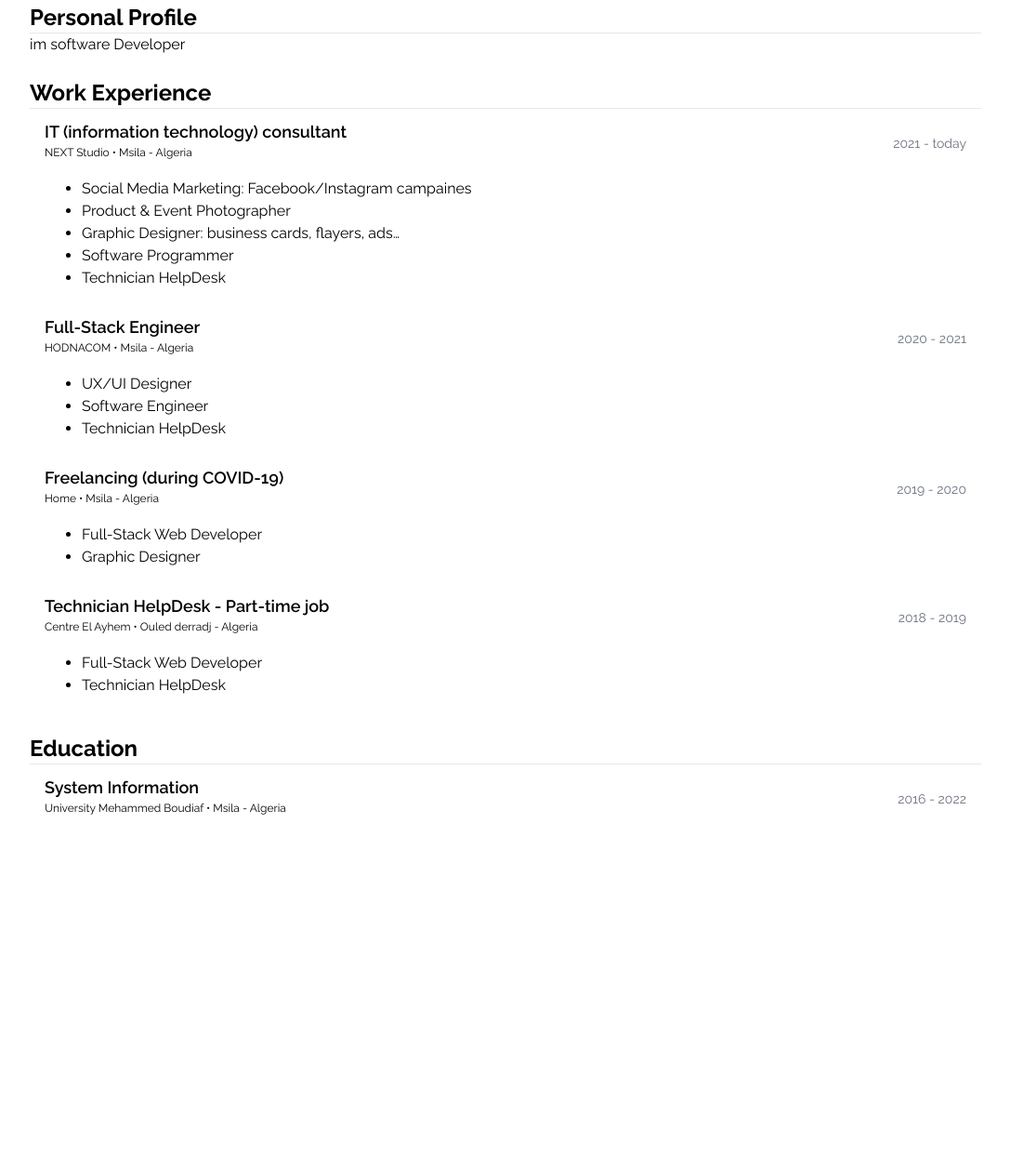
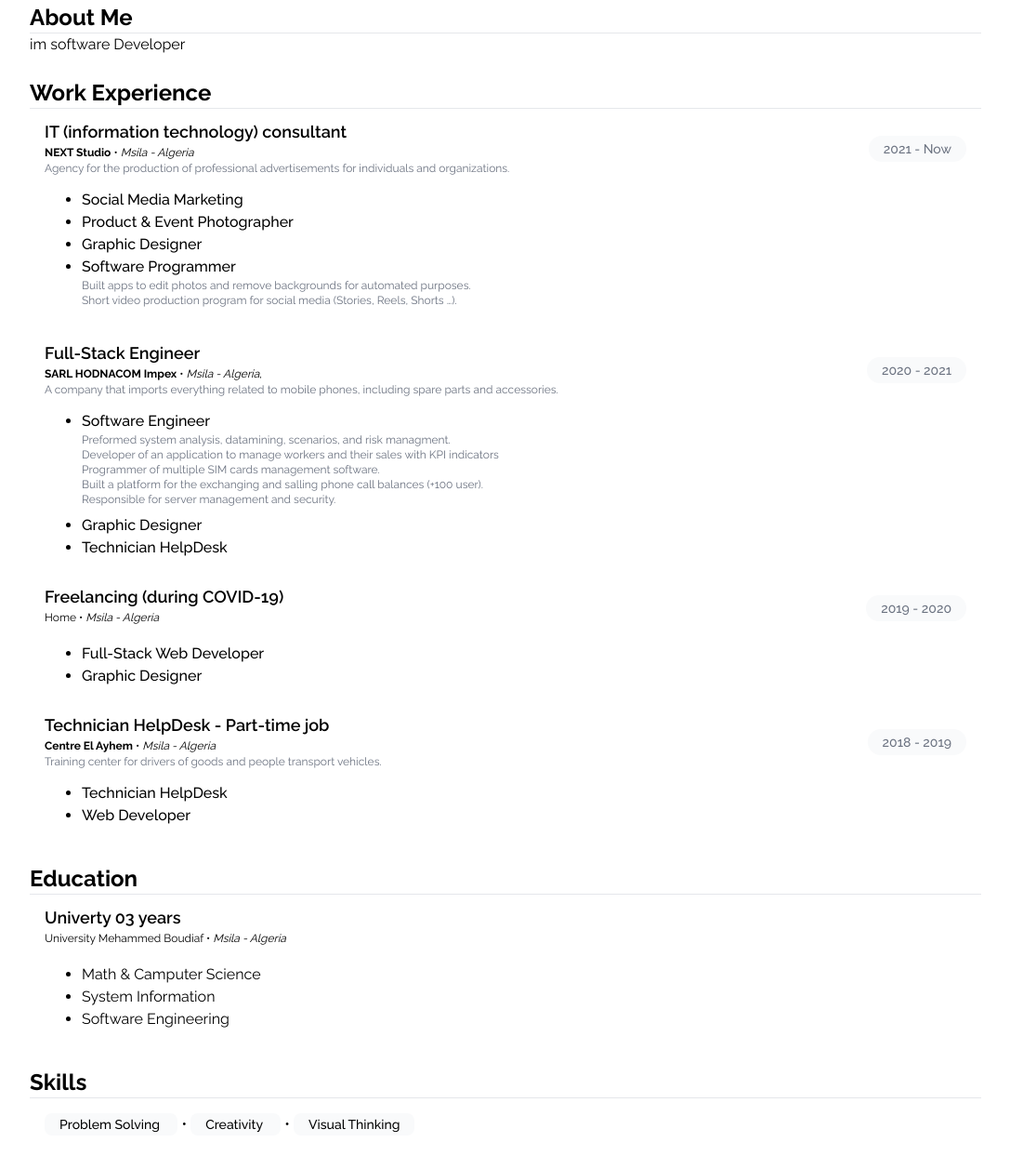
Before and after one commit to Bahae/portfolio, a website: page resume.html in a window 1280 px wide. Shown: the part 141-1398 px from the top of the page at 93% size, without its empty margins (96-1183 px from the left). Before the commit the page ends 1061 px from the top, so only its background shows below. Drawn offline with Linux system fonts and the light colour scheme.

Commit message:
resume update

```diff
--- /dev/null
+++ b/assets/css/print.css
@@ -0,0 +1,27 @@
+body {
+    margin: 2em;
+    color: #fff;
+    background-color: #000;
+  }
+
+  /* override styles when printing */
+  @media print {
+
+    .page {
+        padding: 0cm !important;
+        margin: 0;
+        color: #000;
+        background-color: #fff;
+    }
+    .task{
+        font-size: 9pt !important;
+    }
+    .taskinfo{
+        font-size: 7pt !important;
+    }
+    .discription{
+        font-size: 7pt !important;
+    }
+    .pagebreak { page-break-before: always; }
+
+  }
--- a/resume.html
+++ b/resume.html
@@ -12,6 +12,7 @@
     <link href="https://fonts.googleapis.com/css2?family=Caveat:wght@600&display=swap" rel="stylesheet">
     <link href="https://fonts.googleapis.com/css2?family=Raleway:wght@400;500;600;700;800&display=swap"
         rel="stylesheet">
+    <link rel="stylesheet" media="print" href="assets/css/print.css" />
     <style>
         * {font-family:'Raleway',sans-serif;}
         #name{font-family:'Caveat',cursive;}
@@ -31,11 +32,11 @@
 
 </head>
 <body>
-    <section class="max-w-5xl m-auto py-10">
+    <section class="max-w-5xl m-auto py-10 page">
         <div class="flex">
             <div class="flex-grow">
                 <h1 class="text-5xl font-bold">Thabit HAMRIT</h1>
-                <span class="leading-relaxed ">Full-Stack Engineer</span>
+                <span class="tracking-widest pl-1 text-gray-500">Full-Stack Engineer & UI/UX designer</span>
             </div>
             <div>
                 <ul class="text-sm font-medium ">
@@ -50,7 +51,7 @@
                             <path d="M11.05 14.95L9.2 16.8C8.81 17.19 8.19 17.19 7.79 16.81C7.68 16.7 7.57 16.6 7.46 16.49C6.43 15.45 5.5 14.36 4.67 13.22C3.85 12.08 3.19 10.94 2.71 9.81C2.24 8.67 2 7.58 2 6.54C2 5.86 2.12 5.21 2.36 4.61C2.6 4 2.98 3.44 3.51 2.94C4.15 2.31 4.85 2 5.59 2C5.87 2 6.15 2.06 6.4 2.18C6.66 2.3 6.89 2.48 7.07 2.74L9.39 6.01C9.57 6.26 9.7 6.49 9.79 6.71C9.88 6.92 9.93 7.13 9.93 7.32C9.93 7.56 9.86 7.8 9.72 8.03C9.59 8.26 9.4 8.5 9.16 8.74L8.4 9.53C8.29 9.64 8.24 9.77 8.24 9.93C8.24 10.01 8.25 10.08 8.27 10.16C8.3 10.24 8.33 10.3 8.35 10.36C8.53 10.69 8.84 11.12 9.28 11.64C9.73 12.16 10.21 12.69 10.73 13.22C10.83 13.32 10.94 13.42 11.04 13.52C11.44 13.91 11.45 14.55 11.05 14.95Z" fill="#292D32"/>
                             <path d="M21.9701 18.33C21.9701 18.61 21.9201 18.9 21.8201 19.18C21.7901 19.26 21.7601 19.34 21.7201 19.42C21.5501 19.78 21.3301 20.12 21.0401 20.44C20.5501 20.98 20.0101 21.37 19.4001 21.62C19.3901 21.62 19.3801 21.63 19.3701 21.63C18.7801 21.87 18.1401 22 17.4501 22C16.4301 22 15.3401 21.76 14.1901 21.27C13.0401 20.78 11.8901 20.12 10.7501 19.29C10.3601 19 9.9701 18.71 9.6001 18.4L12.8701 15.13C13.1501 15.34 13.4001 15.5 13.6101 15.61C13.6601 15.63 13.7201 15.66 13.7901 15.69C13.8701 15.72 13.9501 15.73 14.0401 15.73C14.2101 15.73 14.3401 15.67 14.4501 15.56L15.2101 14.81C15.4601 14.56 15.7001 14.37 15.9301 14.25C16.1601 14.11 16.3901 14.04 16.6401 14.04C16.8301 14.04 17.0301 14.08 17.2501 14.17C17.4701 14.26 17.7001 14.39 17.9501 14.56L21.2601 16.91C21.5201 17.09 21.7001 17.3 21.8101 17.55C21.9101 17.8 21.9701 18.05 21.9701 18.33Z" fill="#292D32"/>
                         </svg>
-                        +213 663110439
+                        +213 663 11 04 39
                     </li>
                     <li class="flex items-center">
                         <svg class="w-4 h-4 mr-4" viewBox="0 0 24 24" fill="none" xmlns="http://www.w3.org/2000/svg">
@@ -77,94 +78,111 @@
 
         </div>
         <div class="mt-6">
-            <header class="border-b font-bold text-left w-full text-2xl">Personal Profile</header>
+            <header class="border-b font-bold text-left w-full text-2xl">About Me</header>
             <p>im software Developer</p>
             <ul></ul>
         </div>
         <!-- Work Experience -->
         <div class="mt-6">
             <header class="border-b font-bold text-left w-full text-2xl">Work Experience</header>
-            <div class="px-4">
-                <div class="flex mt-4 items-center">
+            <div class="p-4">
+                <div class="flex items-center">
                     <div class="flex flex-grow">
                         <div>
                             <h1 class="font-semibold leading-none text-lg">IT (information technology) consultant</h1>
                             <span class="text-gray text-xs">
-                                NEXT Studio &#8226; Msila - Algeria
+                                <b>NEXT Studio</b> &#8226; <em>Msila - Algeria</em>
+                                <p class="discription leading-none text-gray-500">Agency for the production of professional advertisements for individuals and organizations.</p>
                             </span>
                         </div>
                     </div>
-                    <div class="text-sm font-smibold text-gray-500">
-                        2021 - today
+                    <div class="text-sm font-medium text-gray-500 bg-gray-50 rounded-full px-4 py-1">
+                        2021 - Now
                     </div>
                 </div>
-                <ul class="list-disc px-10 py-4">
-                    <li>Social Media Marketing: Facebook/Instagram campaines</li>
-                    <li>Product & Event Photographer</li>
-                    <li>Graphic Designer: business cards, flayers, ads…</li>
-                    <li>Software Programmer</li>
-                    <li>Technician HelpDesk</li>
+                <ul class="list-disc px-10 pt-4">
+                    <li class="font-medium task">Social Media Marketing</li>
+                    <li class="font-medium task">Product & Event Photographer</li>
+                    <li class="font-medium task">Graphic Designer</li>
+                    <li class="pb-2 task">
+                        <h6 class="font-medium">Software Programmer</h6>
+                        <p class="text-xs text-gray-500 taskinfo">
+                            Built apps to edit photos and remove backgrounds for automated purposes.<br>
+                            Short video production program for social media (Stories, Reels, Shorts …).
+                        </p>
+                    </li>
                 </ul>
             </div>
 
-            <div class="px-4">
-                <div class="flex mt-4 items-center">
+            <div class="p-4">
+                <div class="flex items-center">
                     <div class="flex flex-grow">
                         <div>
                             <h1 class="font-semibold leading-none text-lg">Full-Stack Engineer</h1>
                             <span class="text-gray text-xs">
-                                HODNACOM &#8226; Msila - Algeria
+                                <b>SARL HODNACOM Impex</b> &#8226; <em>Msila - Algeria</em>,
+                                <p class="discription leading-none text-gray-500">A company that imports everything related to mobile phones, including spare parts and accessories.</p>
                             </span>
                         </div>
                     </div>
-                    <div class="text-sm font-smibold text-gray-500">
+                    <div class="text-sm font-medium text-gray-500 bg-gray-50 rounded-full px-4 py-1">
                         2020 - 2021
                     </div>
                 </div>
-                <ul class="list-disc px-10 py-4">
-                    <li>UX/UI Designer</li>
-                    <li>Software Engineer</li>
-                    <li>Technician HelpDesk</li>
+                <ul class="list-disc px-10 pt-4">
+                    <li class="pb-2 task">
+                        <h2 class="font-medium">Software Engineer</h2>
+                        <ul class="text-xs text-gray-500 taskinfo">
+                            <li>Preformed system analysis, datamining, scenarios, and risk managment.</li>
+                            <li>Developer of an application to manage workers and their sales with KPI indicators</li>
+                            <li>Programmer of multiple SIM cards management software.</li>
+                            <li>Built a platform for the exchanging and salling phone call balances (+100 user).</li>
+                            <li>Responsible for server management and security.</li>
+                        </ul>
+                    </li>
+                    <li class="font-medium task">Graphic Designer</li>
+                    <li class="font-medium task">Technician HelpDesk</li>
                 </ul>
             </div>
 
-            <div class="px-4">
-                <div class="flex mt-4 items-center">
+            <div class="p-4">
+                <div class="flex items-center">
                     <div class="flex flex-grow">
                         <div>
                             <h1 class="font-semibold leading-none text-lg">Freelancing (during COVID-19)</h1>
                             <span class="text-gray text-xs">
-                                Home &#8226; Msila - Algeria
+                                Home &#8226; <em>Msila - Algeria</em>
                             </span>
                         </div>
                     </div>
-                    <div class="text-sm font-smibold text-gray-500">
+                    <div class="text-sm font-medium text-gray-500 bg-gray-50 rounded-full px-4 py-1">
                         2019 - 2020
                     </div>
                 </div>
-                <ul class="list-disc px-10 py-4">
-                    <li>Full-Stack Web Developer</li>
-                    <li>Graphic Designer</li>
+                <ul class="list-disc px-10 pt-4">
+                    <li class="font-medium task">Full-Stack Web Developer</li>
+                    <li class="font-medium task">Graphic Designer</li>
                 </ul>
             </div>
 
-            <div class="px-4">
-                <div class="flex mt-4 items-center">
+            <div class="p-4">
+                <div class="flex items-center">
                     <div class="flex flex-grow">
                         <div>
                             <h1 class="font-semibold leading-none text-lg">Technician HelpDesk - Part-time job</h1>
                             <span class="text-gray text-xs">
-                                Centre El Ayhem &#8226; Ouled derradj - Algeria
+                                <b>Centre El Ayhem</b> &#8226; <em>Msila - Algeria</em>
+                                <p class="discription leading-none text-gray-500">Training center for drivers of goods and people transport vehicles.</p>
                             </span>
                         </div>
                     </div>
-                    <div class="text-sm font-smibold text-gray-500">
+                    <div class="text-sm font-medium text-gray-500 bg-gray-50 rounded-full px-4 py-1">
                         2018 - 2019
                     </div>
                 </div>
-                <ul class="list-disc px-10 py-4">
-                    <li>Full-Stack Web Developer</li>
-                    <li>Technician HelpDesk</li>
+                <ul class="list-disc px-10 pt-4">
+                    <li class="font-medium task">Technician HelpDesk</li>
+                    <li class="font-medium task">Web Developer</li>
                 </ul>
             </div>
 
@@ -190,23 +208,43 @@
             </div>
             -->
         </div>
-
+        <div class="pagebreak"></div>
         <!-- Education -->
         <div class="mt-6">
             <header class="border-b font-bold text-left w-full text-2xl">Education</header>
-            <div class="px-4">
-                <div class="flex mt-4 items-center">
+            <div class="p-4">
+                <div class="flex items-center">
                     <div class="flex flex-grow">
                         <div>
-                            <h1 class="font-semibold leading-none text-lg">System Information</h1>
+                            <h1 class="font-semibold leading-none text-lg">Univerty 03 years</h1>
                             <span class="text-gray text-xs">
-                                University Mehammed Boudiaf &#8226; Msila - Algeria
+                                University Mehammed Boudiaf &#8226; <em>Msila - Algeria</em>
                             </span>
                         </div>
                     </div>
-                    <div class="text-sm font-smibold text-gray-500">
-                        2016 - 2022
-                    </div>
+
+                </div>
+                <ul class="list-disc px-10 pt-4">
+                    <li class="task">Math & Camputer Science</li>
+                    <li class="task">System Information</li>
+                    <li class="task">Software Engineering</li>
+                </ul>
+            </div>
+        </div>
+        <div class="mt-6">
+            <header class="border-b font-bold text-left w-full text-2xl">Skills</header>
+            <div class="p-4">
+
+                <div>
+                    <span class="text-sm font-medium bg-gray-50 rounded-lg px-4 py-1 mr-1">
+                        Problem Solving
+                    </span>•
+                    <span class="text-sm font-medium bg-gray-50 rounded-lg px-4 py-1 mr-1">
+                        Creativity
+                    </span>•
+                    <span class="text-sm font-medium bg-gray-50 rounded-lg px-4 py-1 mr-1">
+                        Visual Thinking
+                    </span>
                 </div>
             </div>
         </div>
```
Also changed, not shown: index.html (+6 -0 lines), assets/css/tailwind.css.
